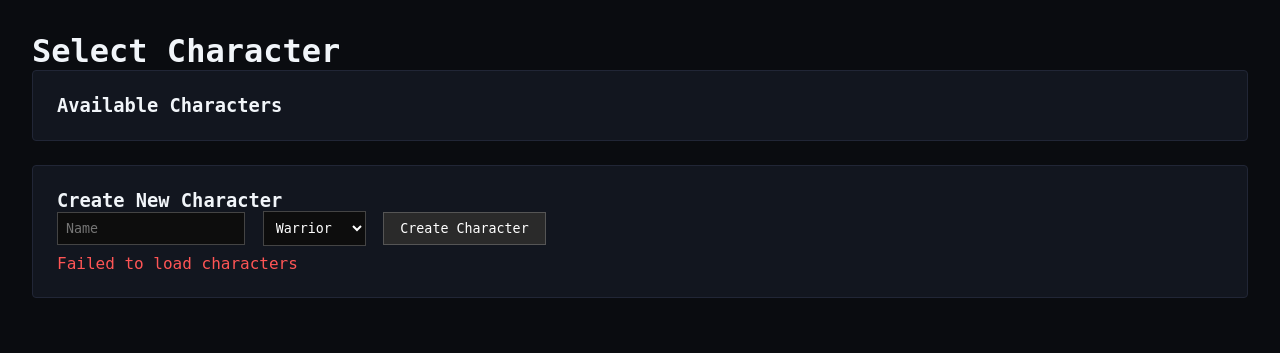
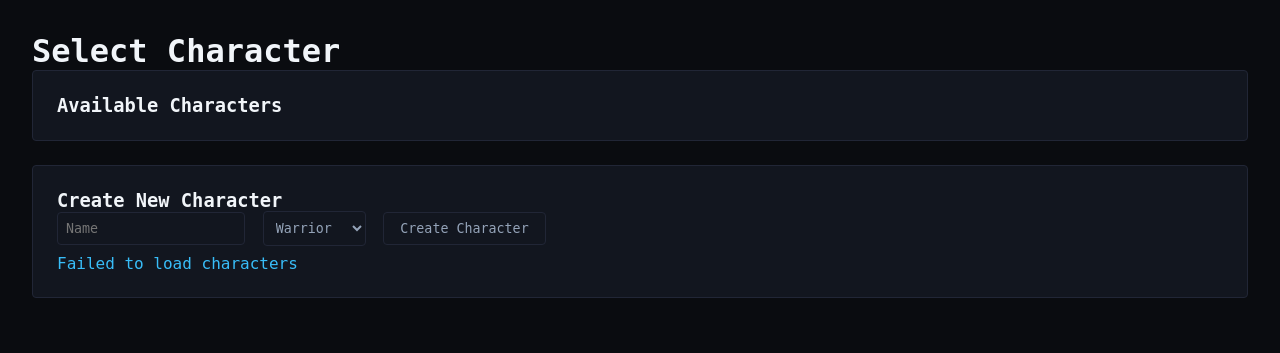
Before and after one commit to andremunter/DungeonsAndMorons, a web app: page /index.html in a window 1280 px wide. Shown: the top 353 px of the page. Run offline with its HTML, style and script files only (its server is not run), Linux system fonts and the light colour scheme; data that the repository does not hold is empty.

Commit message:
Working on (temporary) changes to add stats, etc in ui. Reworking the look of the UI and adding variables to CSS

```diff
--- a/web/src/main/resources/static/app.js
+++ b/web/src/main/resources/static/app.js
@@ -198,13 +198,17 @@ async function loadCharacterSelectScreen() {
         characters.forEach(char => {
             const card = document.createElement("div");
             card.className = "character-card";
+
+            const locationName = char.lastTownVisited || char.town || "Densewood";
+
             card.innerHTML = `
                 <div>
                     <strong>${char.name}</strong> - Level ${char.level} ${char.characterClass}
-                    <div style="font-size: 0.85em; color: #888;">Location: ${char.lastTownVisited}</div>
+                    <div style="font-size: 0.85em; color: #888;">Location: ${locationName}</div>
                 </div>
-                <button onclick="handleSelectCharacter('${char.name}')">Select</button>
             `;
+
+            card.addEventListener("click", () => handleSelectCharacter(char.name));
             listContainer.appendChild(card);
         });
     } catch (err) {
--- a/web/src/main/resources/static/index.html
+++ b/web/src/main/resources/static/index.html
@@ -2,8 +2,9 @@
 <html lang="en">
 <head>
     <meta charset="UTF-8">
+    <meta name="viewport" content="width=device-width, initial-scale=1.0">
     <title>Dungeons & Morons</title>
-    <link rel="stylesheet" type="text/css" href="style.css">
+    <link rel="stylesheet" type="text/css" href="style.css?v=1.1111111">
 </head>
     <body>
 
@@ -182,6 +183,6 @@
             </section>
         </div>
 
-        <script src="/app.js"></script>
+        <script src="/app.js?v=1.12"></script>
     </body>
 </html>
--- a/web/src/main/resources/static/style.css
+++ b/web/src/main/resources/static/style.css
@@ -25,13 +25,16 @@
 }
 
 body {
+    margin-left: auto;
+    margin-right: auto;
     font-family: var(--font-mono);
     background: var(--bg-primary);
     color: var(--text-main);
     padding: 2rem;
     max-width: 1400px;
-    margin: 0 auto;
+    -webkit-font-smoothing: antialiased;
 }
+
 .panel {
     /* border: 1px solid #333; */
     border: 1px solid var(--border-color);
@@ -42,18 +45,21 @@ body {
     border-radius: 4px;
 }
 button {
-    background: #2a2a2a;
-    color: #fff;
-    border: 1px solid #555;
+    background: var(--bg-surface);
+    color: var(--text-muted);
+    border: 1px solid var(--border-color);
+    border-radius: 4px;
     padding: 0.5rem 1rem;
     cursor: pointer;
     font-family: inherit;
+    transition: all 0.15s ease;
 }
-button:hover { background: #3a3a3a; }
+button:hover { background: var(--bg-surface-hover); }
 input, select {
-    background: #0d0d0d;
-    color: #fff;
-    border: 1px solid #444;
+    background: var(--bg-surface);
+    color: var(--text-muted);
+    border: 1px solid var(--border-color);
+    border-radius: 4px;
     padding: 0.5rem;
     font-family: inherit;
     margin-right: 0.5rem;
@@ -62,12 +68,22 @@ input, select {
     display: flex;
     justify-content: space-between;
     align-items: center;
-    padding: 0.75rem;
-    border: 1px solid #2d2d2d;
+    padding: 0.85rem 1rem;
+    border: 1px solid var(--border-color);
+    border-radius: 4px;
     margin-bottom: 0.5rem;
-    background: #161616;
+    background: var(--bg-surface);
+    cursor: pointer;
+    transition: background 0.15s ease, border-color 0.15s ease, transform 0.05s ease;
 }
-.error { color: #ff5555; margin-top: 0.5rem; }
+.character-card:hover {
+    background: var(--bg-surface);
+    color: var(--text-muted);
+    border-color: var(--border-focus);
+    transform: translateY(-1px);
+}
+
+.error { color: var(--accent); margin-top: 0.5rem; }
 
 .game-layout {
     display: grid;
@@ -143,8 +159,8 @@ input, select {
 .inventory-slot {
     width: 32px;
     height: 32px;
-    border: 1px solid #444;
-    background: #0d0d0d;
+    border: 1px solid var(--border-color);
+    background: var(--bg-surface);
     box-sizing: border-box;
     cursor: pointer;
     transition: transform 0.05s ease, background 0.15s ease, border-color 0.05s ease;
```
